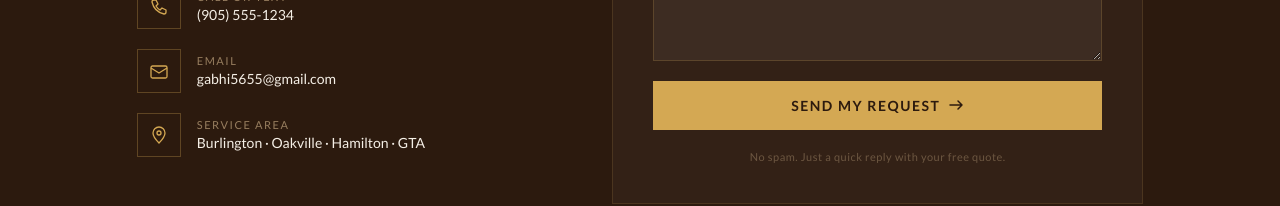
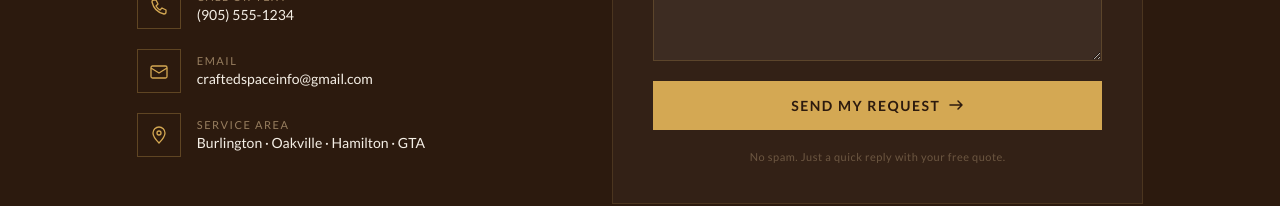
Before and after one commit to archit0903/craftedspace, a Next.js app: page / in a window 1280 px wide. Shown: the part 5377-5583 px from the top of the page. Built offline with nearby package versions, Linux system fonts and the light colour scheme.

Commit message:
changes contact info

```diff
--- a/components/Contact.tsx
+++ b/components/Contact.tsx
@@ -25,7 +25,7 @@ export default function Contact() {
 
   const handleSubmit = async (e: React.FormEvent) => {
   e.preventDefault();
-  const res = await fetch("https://formspree.io/f/xjglqyzp", {  // ← your endpoint
+  const res = await fetch("https://formspree.io/f/mwvydnyk", { //endpoint
     method: "POST",
     headers: { "Content-Type": "application/json" },
     body: JSON.stringify(form),
@@ -70,7 +70,7 @@ export default function Contact() {
                 </div>
                 <div>
                   <div className={styles.methodLabel}>Email</div>
-                  <div className={styles.methodValue}>gabhi5655@gmail.com</div>
+                  <div className={styles.methodValue}>craftedspaceinfo@gmail.com</div>
                 </div>
               </a>
 
```
